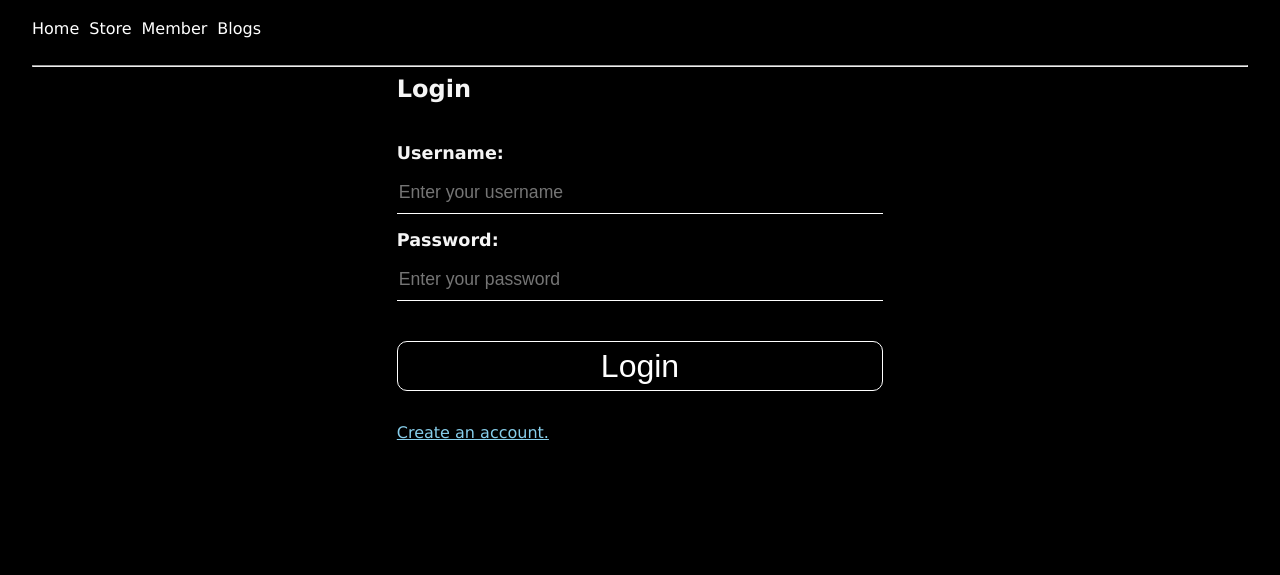
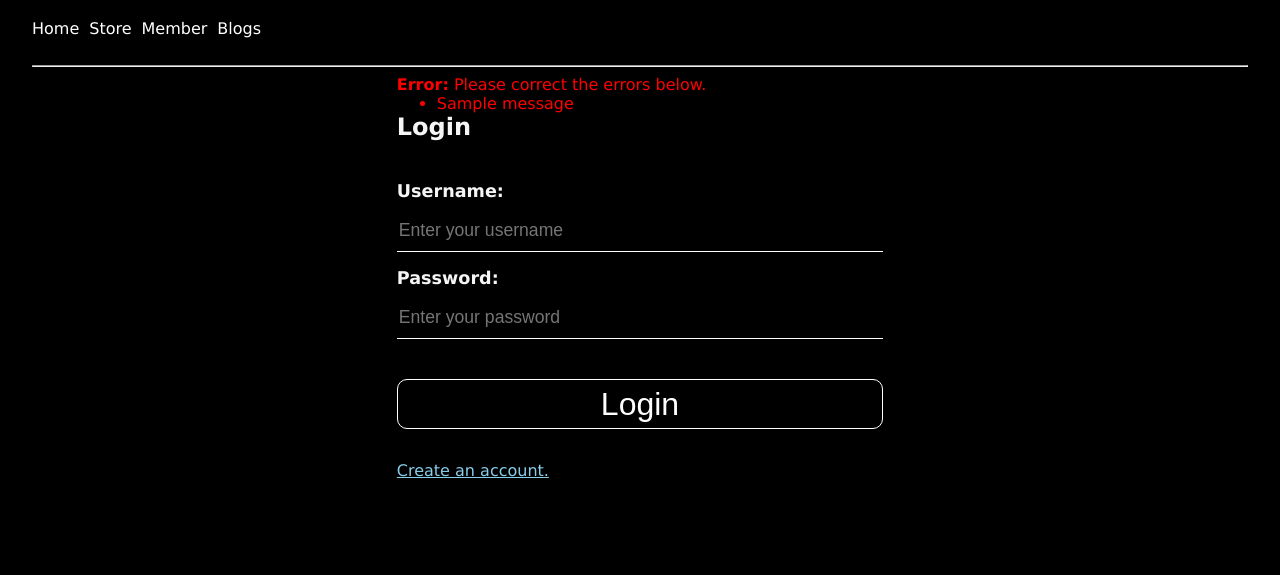
Before and after one commit to Bennm23/f5new, a Django app: page /login/ in a window 1280 px wide. Shown: the top 575 px of the page. Run offline with Django 4.2, Linux system fonts and the light colour scheme; tables that the repository leaves empty hold one stand-in row (values such as "Sample post"); one stand-in notice (Sample message) is shown.

Commit message:
not sure whats happening with login!

```diff
--- a/project/f5index/forms.py
+++ b/project/f5index/forms.py
@@ -11,15 +11,15 @@ class CreateUserForm(UserCreationForm):
         self.fields['email'].widget.attrs['placeholder'] = 'Email address'
 
         # Set placeholder and remove help text for the 'username' field
-        self.fields['username'].help_text = None
+        self.fields['username'].help_text = ''
         self.fields['username'].widget.attrs['placeholder'] = 'Choose a username'
 
         # Set placeholder and remove help text for the 'password1' field
-        self.fields['password1'].help_text = None
+        self.fields['password1'].help_text = ''
         self.fields['password1'].widget.attrs['placeholder'] = 'Choose a password'
 
         # Set placeholder and remove help text for the 'password2' field
-        self.fields['password2'].help_text = None
+        self.fields['password2'].help_text = ''
         self.fields['password2'].widget.attrs['placeholder'] = 'Confirm your password'
 
     class Meta:
@@ -30,11 +30,11 @@ class LoginUserForm(AuthenticationForm):
     def __init__(self, *args, **kwargs):
         super().__init__(*args, **kwargs)
         # Set placeholder and remove help text for the 'username' field
-        self.fields['username'].help_text = None
+        self.fields['username'].help_text = ''
         self.fields['username'].widget.attrs['placeholder'] = 'Enter your username'
 
         # Set placeholder and remove help text for the 'password1' field
-        self.fields['password'].help_text = None
+        self.fields['password'].help_text = ''
         self.fields['password'].widget.attrs['placeholder'] = 'Enter your password'
 
     class Meta:
--- a/project/f5index/templates/f5index/login_member.html
+++ b/project/f5index/templates/f5index/login_member.html
@@ -7,7 +7,17 @@ Login account
 {% block content %}
 <hr>
 <div class="section">
-  <div class="form_wrapper auth_form">
+    <div class="form_wrapper auth_form">
+      {% if messages %}
+    <div class="error" style="color: red;">
+      <strong>Error:</strong> Please correct the errors below.
+      <ul>
+        {% for message in messages %}
+          <li>{{ message }}</li>
+        {% endfor %}
+      </ul>
+    </div>
+  {% endif %}
     <h2>Login</h2>
     <form method="post" action="{% url 'index:login_member' %}">
       {% csrf_token %}
--- a/project/f5index/views.py
+++ b/project/f5index/views.py
@@ -8,7 +8,7 @@ def index(request):
 
 def create_member(request):
     if request.method == 'POST':
-        form = CreateUserForm()
+        form = CreateUserForm(request.POST)
         if form.is_valid():
             form.save()
             return redirect('index:login_member')  # Redirect to a success page or another URL
@@ -29,6 +29,8 @@ def login_member(request):
                 # Log the user in
                 login(request, user)
                 return redirect('blog:index')  # Redirect to a success page or another URL
+            else:
+                return redirect('index:login_member')
     else:
         form = LoginUserForm()
 
```
